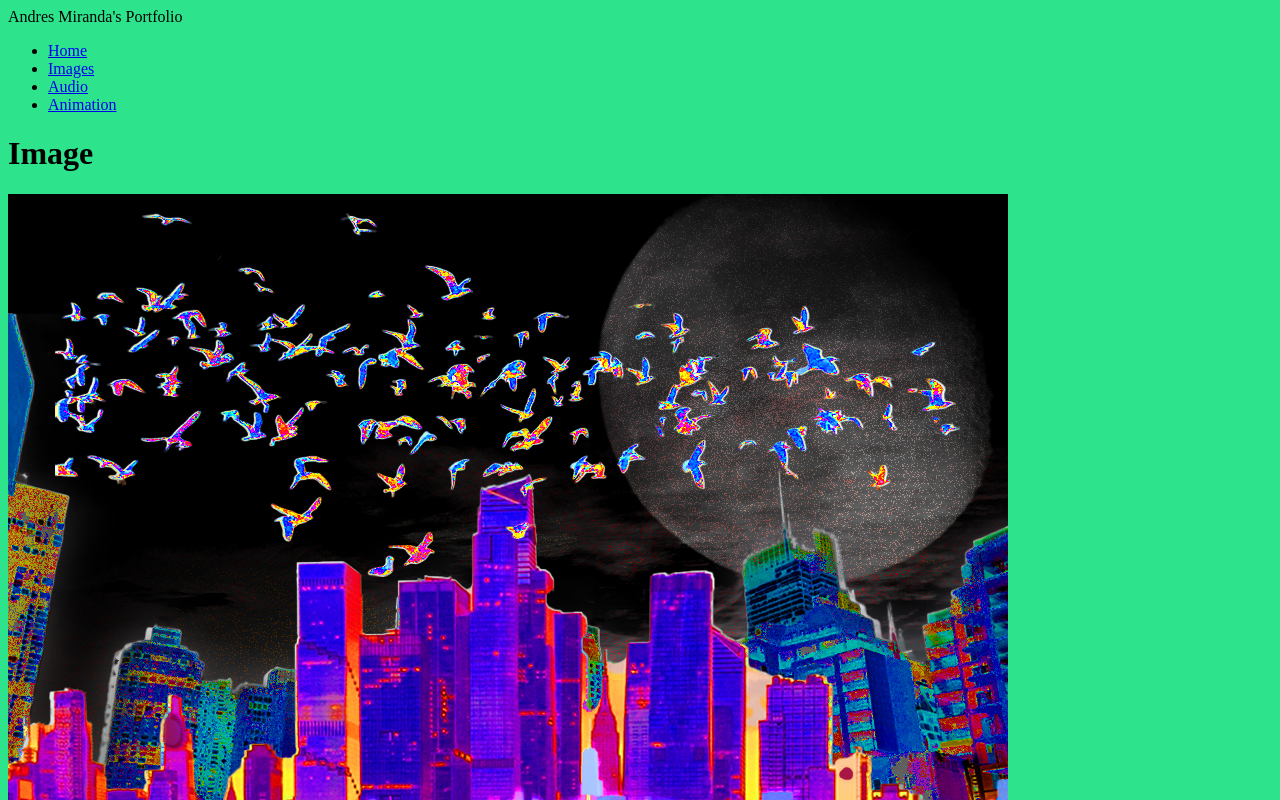
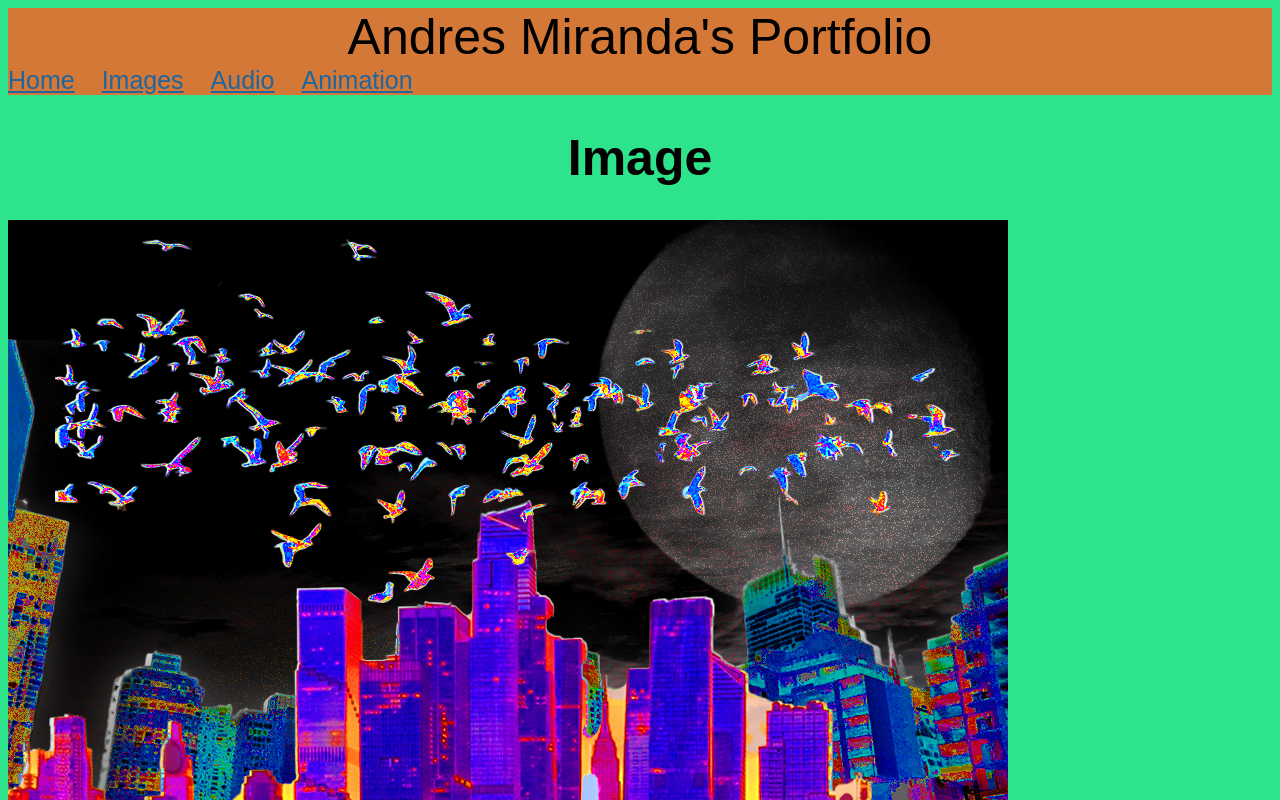
Before and after one commit to amiranda290/My-Work-at-School, a plain HTML site: page images.html in a window 1280 px wide. Shown: the top 800 px of the page. Drawn offline with Linux system fonts and the light colour scheme.

Commit message:
new additions
Changed some styles and navigation things.

```diff
--- a/images.html
+++ b/images.html
@@ -22,6 +22,7 @@
             <h1>Image</h1>
             <img src="images/ProjectAndresMirandaFinalVersion.jpg"
                  alt="Photoshop Project">
+            <p></p>
             <img src="images/Artboard%201.png"
                  alt="Self Portrait">
         </main>
--- a/style.css
+++ b/style.css
@@ -1,7 +1,57 @@
-body{
-    background-color: #2de38c
+body {
+    background-color: #2de38c;
+    font-family: Arial, Helvetica, sans-serif
 }
-img, video{
+img,
+video {
     max-width: 100%;
     height: auto;
 }
+/*header styles*/
+header {
+    background-color: rgb(212, 120, 56);
+}
+a {
+    color: rgb(31, 102, 158);
+}
+a:hover {
+    color: #bd2323;
+}
+a:visited {
+    color: rgb(255, 255, 255);
+}
+/*text styles*/
+html{
+  font-size: 25px;
+}
+div{
+    font-size: 2rem;
+}
+
+h1{
+  font-size: 2rem;
+}
+h2{
+  font-size: 1rem;
+}
+/*align*/
+p{
+  text-align: left;
+}
+div{
+    text-align: center;
+}
+h1{
+  text-align: center;
+}
+/*navigation*/
+nav ul {
+    list-style: none;
+    padding: 0;
+    margin: 0;
+}
+
+nav li{
+  display: inline-block;
+  margin-right: 20px;
+}
```
